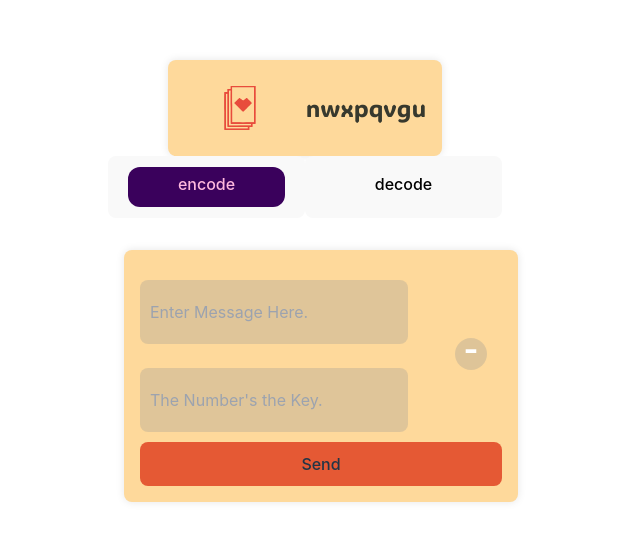
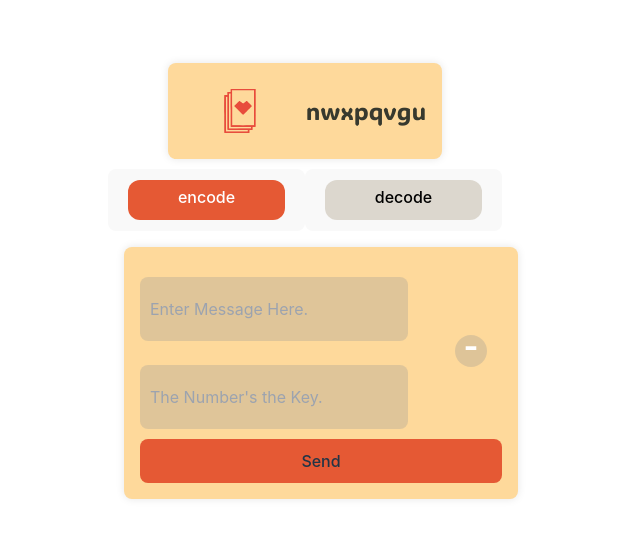
Before and after one commit to esyeng/msg_encoder, a React (Vite) app in the folder client/: page / in a window 1280 px wide. Shown: the part 111-652 px from the top of the page, without its empty margins (335-975 px from the left). Built offline with nearby package versions, Linux system fonts and the light colour scheme; no server answers.

Commit message:
Adds toggle for routing

```diff
--- a/client/src/App.tsx
+++ b/client/src/App.tsx
@@ -3,13 +3,16 @@ import Header from './components/Header'
 import Card from './components/Card'
 import { ColumnContainer } from './styled-components'
 import ModeToggle from './components/ModeToggle'
+import { useState } from 'react'
+
 
 function App() {
+    const [mode, setMode] = useState<string>('encode')
     return (
         <>
             <ColumnContainer>
                 <Header />
-                <ModeToggle optionA='encode'optionB='decode' />
+                <ModeToggle optionA='encode'optionB='decode' selectedOption={setMode} />
                 <Card action='encode' />
             </ColumnContainer>
         </>
--- a/client/src/components/ModeToggle.tsx
+++ b/client/src/components/ModeToggle.tsx
@@ -5,7 +5,10 @@ const Container = styled.div`
   display: flex;
   justify-content: center;
   align-items: center;
-  margin-bottom: 16px;
+  margin-top: 10px;
+  background-color: transparent;
+  border: none;
+  outline: none;
 `;
 
 const ToggleContainer = styled.div`
@@ -13,7 +16,10 @@ const ToggleContainer = styled.div`
   justify-content: space-evenly;
   align-items: center;
   width: 100%;
-`;
+  background-color: transparent;
+  border: none;
+  outline: none;
+`
 
 const Button = styled.button`
   flex: 0.5;
@@ -23,11 +29,11 @@ const Text = styled.p`
   font-weight: 500;
   text-align: center;
   margin: 0 2px;
-  color: ${props => props.selected ? '#FFB8DE' : '#000'};
+  color: ${props => props.selected ? '#fff' : '#000'};
 `;
 
 const SelectedView = styled.div<any>`
-  background-color: ${props => props.selected ? '#3A015C' : 'transparent'};
+  background-color: ${props => props.selected ? '#e55934ff' : '#b6aa956f'};
   padding-top: 5px;
   border-radius: 12px;
   min-height: 40px;
--- a/client/src/index.css
+++ b/client/src/index.css
@@ -60,13 +60,13 @@ button {
     font-size: 1em;
     font-weight: 500;
     font-family: inherit;
-    background-color: #1a1a1a;
+   /* background-color: #1a1a1a; */
     cursor: pointer;
     transition: border-color 0.25s;
 }
 
 button:hover {
-    border-color: #646cff;
+    /*border-color: #646cff;*/
 }
 
 button:focus,
--- a/package.json
+++ b/package.json
@@ -4,7 +4,7 @@
   "version": "0.0.0",
   "type": "module",
   "scripts": {
-    "dev": "cd client && vite",
+    "dev": "cd client && npm run dev",
     "build": "cd client && tsc && vite build",
     "lint": "eslint . --ext ts,tsx --report-unused-disable-directives --max-warnings 0",
     "preview": "vite preview",
```
Also changed, not shown: client/src/components/Card.tsx (line endings or trailing spaces), client/src/components/Header.tsx (line endings or trailing spaces), client/src/components/TypedMessage.tsx (line endings or trailing spaces), client/src/utils/encoder.ts (line endings or trailing spaces).
